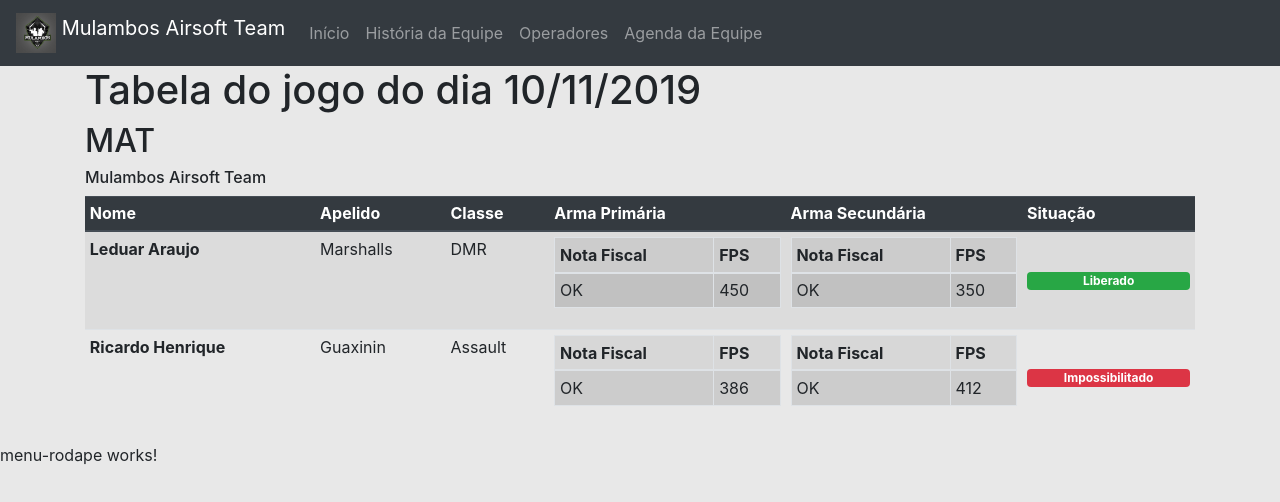
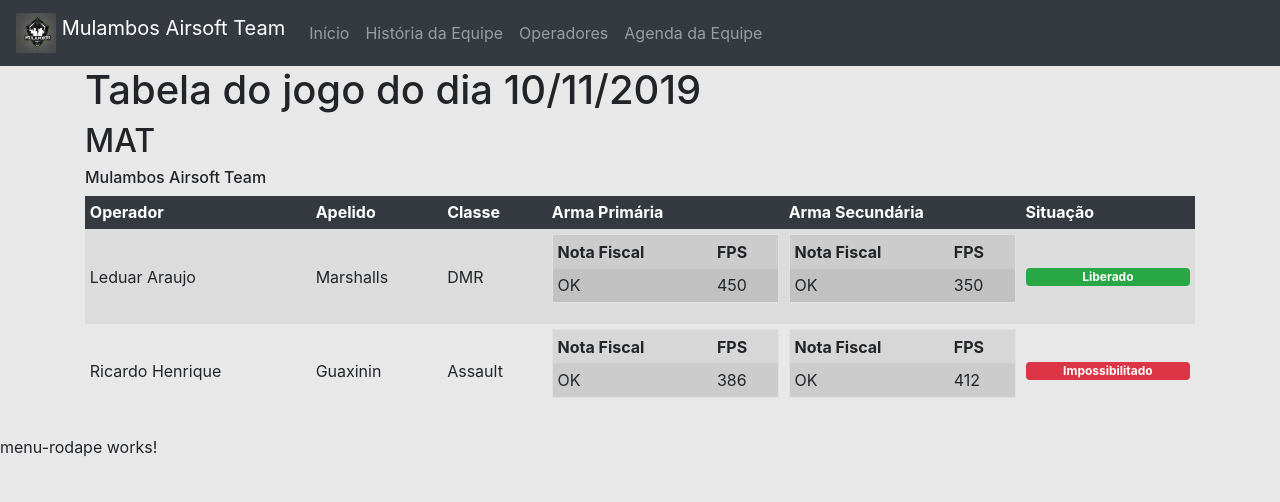
Before and after one commit to LeduarAraujo/app-mulambos, an Angular app: page /controleJogos in a window 1280 px wide. Shown: the top 502 px of the page. Built offline with nearby package versions, Linux system fonts and the light colour scheme.

Commit message:
Implementacao da tela de agenda.

```diff
--- a/src/app/components/controle-jogos/controle-jogos.component.html
+++ b/src/app/components/controle-jogos/controle-jogos.component.html
@@ -6,11 +6,11 @@
     <h2>MAT</h2>
                     <h6>Mulambos Airsoft Team</h6>
 
-    <table class="table table-sm table-striped">
+    <table class="table table-sm table-striped table-borderless">
         <thead class="thead-dark">
 
             <tr>
-                <th scope="col">Nome</th>
+                <th scope="col">Operador</th>
                 <th scope="col">Apelido</th>
                 <th scope="col">Classe</th>
                 <th scope="col">Arma Primária</th>
@@ -20,9 +20,9 @@
         </thead>
         <tbody>
             <tr>
-                <th scope="row">Leduar Araujo</th>
-                <td>Marshalls</td>
-                <td>DMR</td>
+                <td class="align-middle">Leduar Araujo</td>
+                <td class="align-middle">Marshalls</td>
+                <td class="align-middle">DMR</td>
                 <td>
                     <table class="table table-bordered">
                         <thead>
@@ -60,9 +60,9 @@
             <!-- AKI FIM  -->
 
             <tr>
-                <th scope="row">Ricardo Henrique</th>
-                <td>Guaxinin</td>
-                <td>Assault</td>
+                <td class="align-middle">Ricardo Henrique</td>
+                <td class="align-middle">Guaxinin</td>
+                <td class="align-middle">Assault</td>
                 <td>
                     <table class="table table-bordered">
                         <thead>
```
